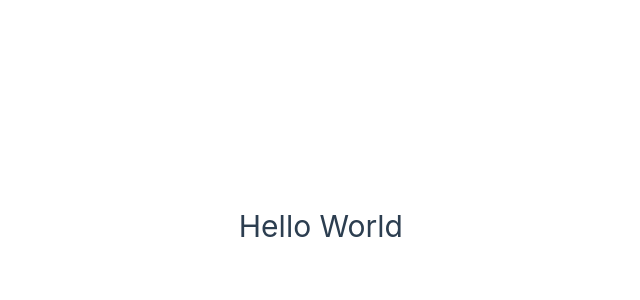
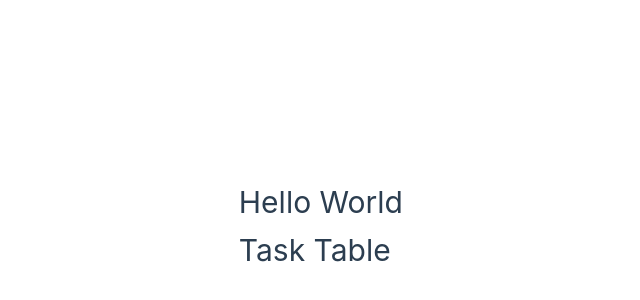
Before and after one commit to nbur4556/featuretrack, a Vue app: page / in a window 1280 px wide. Shown: the part 174-474 px from the top of the page, without its empty margins (237-877 px from the left). Built offline with nearby package versions, Linux system fonts and the light colour scheme.

Commit message:
create initial task table component

```diff
--- /dev/null
+++ b/src/components/TaskTable.vue
@@ -0,0 +1,12 @@
+<script setup lang="ts">
+import { defineProps } from 'vue'
+import type { Task } from '../types/Task.ts'
+
+const props = defineProps<{ tasks: Array<Task> }>()
+
+console.log(props.tasks)
+</script>
+
+<template>
+  <h1>Task Table</h1>
+</template>
--- a/src/views/HomeView.vue
+++ b/src/views/HomeView.vue
@@ -1,9 +1,14 @@
 <script setup lang="ts">
-console.log('Hello world')
+import TaskTable from '../components/TaskTable.vue'
+import type { Task } from '../types/Task.ts'
+
+const tasks: Array<Task> = []
 </script>
 
 <template>
   <main>
     <h1>Hello World</h1>
+
+    <TaskTable v-bind:tasks="tasks" />
   </main>
 </template>
```
Also changed, not shown: src/types/Task.ts (+18 -18 lines).
